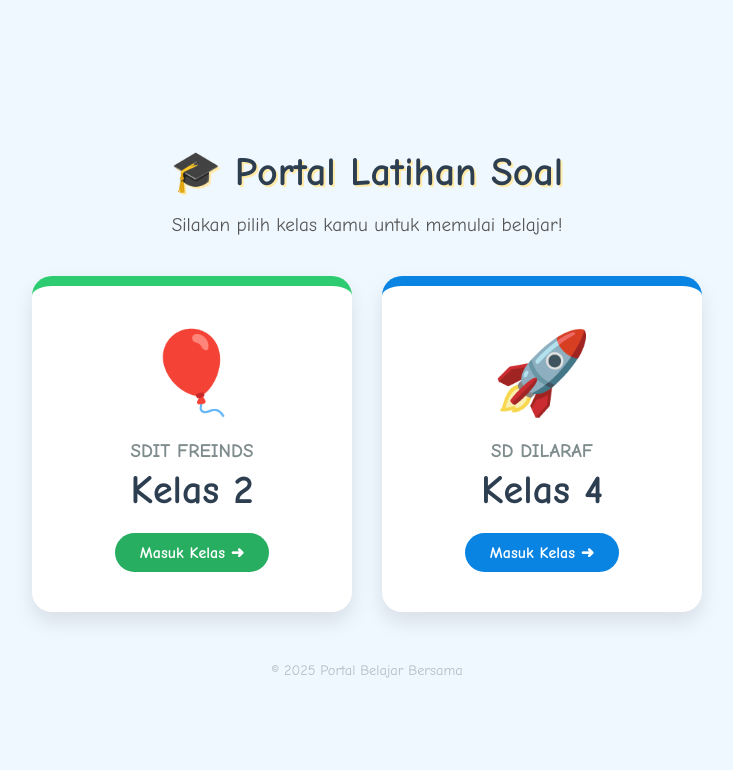
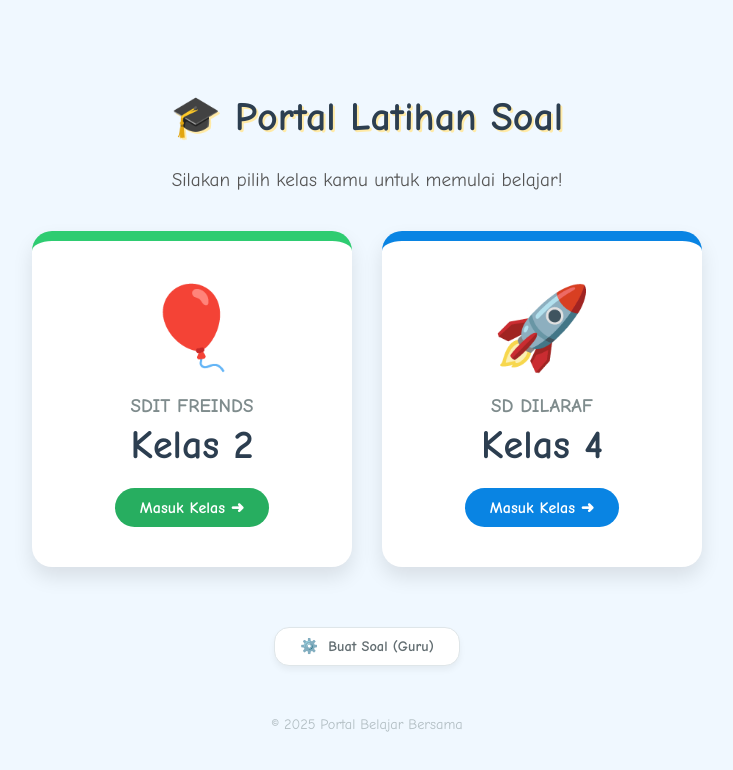
Before and after one commit to krisandi89/Generator-Soal, a plain HTML site: page index.html in a window 1280 px wide. Shown: the whole page, without its empty margins (273-1006 px from the left). Drawn offline with Linux system fonts and the light colour scheme.

Commit message:
Update index.html

```diff
--- a/index.html
+++ b/index.html
@@ -21,6 +21,9 @@
             max-width: 800px;
             width: 90%;
             padding: 20px;
+            display: flex;
+            flex-direction: column;
+            align-items: center;
         }
 
         h1 {
@@ -41,6 +44,7 @@
             flex-wrap: wrap;
             justify-content: center;
             gap: 30px;
+            margin-bottom: 40px;
         }
 
         .class-card {
@@ -101,6 +105,30 @@
         .card-k4 .icon { color: #0984e3; }
         .card-k4 .btn-enter { background-color: #0984e3; }
 
+        /* Styling Tombol Generator (Kecil di Bawah) */
+        .admin-card {
+            background: white;
+            border: 1px solid #dfe6e9;
+            padding: 10px 25px;
+            border-radius: 15px;
+            text-decoration: none;
+            color: #636e72;
+            display: flex;
+            align-items: center;
+            gap: 10px;
+            font-size: 0.9em;
+            box-shadow: 0 4px 6px rgba(0,0,0,0.05);
+            transition: all 0.3s ease;
+            margin-top: 20px;
+        }
+
+        .admin-card:hover {
+            transform: translateY(-3px);
+            box-shadow: 0 6px 12px rgba(0,0,0,0.1);
+            color: #2980b9;
+            border-color: #74b9ff;
+        }
+
         footer {
             margin-top: 50px;
             color: #b2bec3;
@@ -132,6 +160,12 @@
             </a>
         </div>
 
+        <!-- Tombol Generator Kecil -->
+        <a href="generator.html" class="admin-card">
+            <span>⚙️</span>
+            <strong>Buat Soal (Guru)</strong>
+        </a>
+
         <footer>
             &copy; 2025 Portal Belajar Bersama
         </footer>
```
